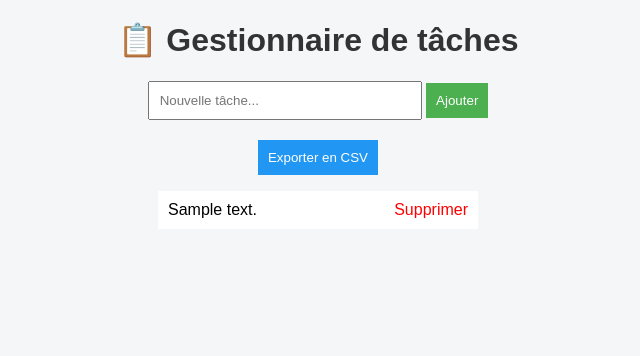
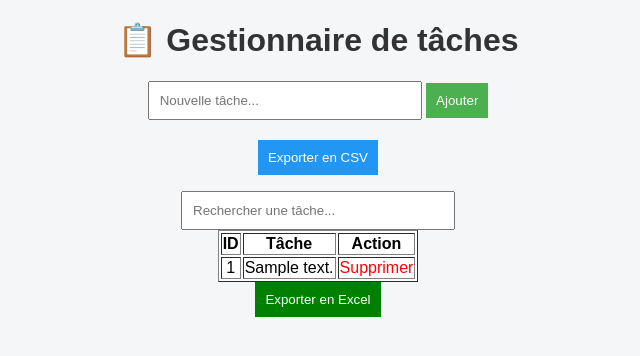
Before and after one commit to bobofils/MonAppWeb, a Flask app: page / in a window 1280 px wide. Shown: the top 356 px of the page, without its empty margins (322-962 px from the left). Run offline with Flask 3, Linux system fonts and the light colour scheme; tables that the repository leaves empty hold one stand-in row (values such as "Sample post"); parts of the project's set-up code (start-up, migrations or seed data) failed here and were passed over.

Commit message:
Ajout tableau + recherche + export Excel

```diff
--- a/app.py
+++ b/app.py
@@ -1,3 +1,16 @@
+import pandas as pd
+
+@app.route("/export_excel")
+def export_excel():
+    conn = sqlite3.connect("database.db")
+    df = pd.read_sql_query("SELECT * FROM tasks", conn)
+    conn.close()
+
+    file_path = "tasks.xlsx"
+    df.to_excel(file_path, index=False)
+
+    return send_file(file_path, as_attachment=True)
+from flask import send_file
 from flask import Flask, render_template, request, redirect
 import sqlite3
 import os
--- a/requirements.txt
+++ b/requirements.txt
@@ -1 +1,3 @@
 Flask
+pandas
+openpyxl
--- a/templates/index.html
+++ b/templates/index.html
@@ -57,13 +57,44 @@
 </a>
 
 <ul>
-    {% for task in tasks %}
-        <li>
-            {{ task[1] }}
-            <a href="/delete/{{ task[0] }}" style="color:red;">Supprimer</a>
-        </li>
-    {% endfor %}
-</ul>
+<input type="text" id="search" placeholder="Rechercher une tâche..." onkeyup="searchTask()" style="padding:10px; width:250px;">
 
+    <table border="1" style="margin:auto; background:white;">
+<tr>
+<th>ID</th>
+<th>Tâche</th>
+<th>Action</th>
+</tr>
+
+{% for task in tasks %}
+<tr>
+<td>{{ task[0] }}</td>
+<td>{{ task[1] }}</td>
+<td>
+<a href="/delete/{{ task[0] }}" style="color:red;">Supprimer</a>
+</td>
+</tr>
+{% endfor %}
+
+</table>
+<script>
+function searchTask() {
+  let input = document.getElementById("search");
+  let filter = input.value.toLowerCase();
+  let table = document.querySelector("table");
+  let tr = table.getElementsByTagName("tr");
+
+  for (let i = 1; i < tr.length; i++) {
+    let td = tr[i].getElementsByTagName("td")[1];
+    if (td) {
+      let txtValue = td.textContent || td.innerText;
+      tr[i].style.display = txtValue.toLowerCase().includes(filter) ? "" : "none";
+    }
+  }
+}
+</script>
 </body>
 </html>
+<a href="/export_excel">
+<button style="background:green;">Exporter en Excel</button>
+</a>
```
